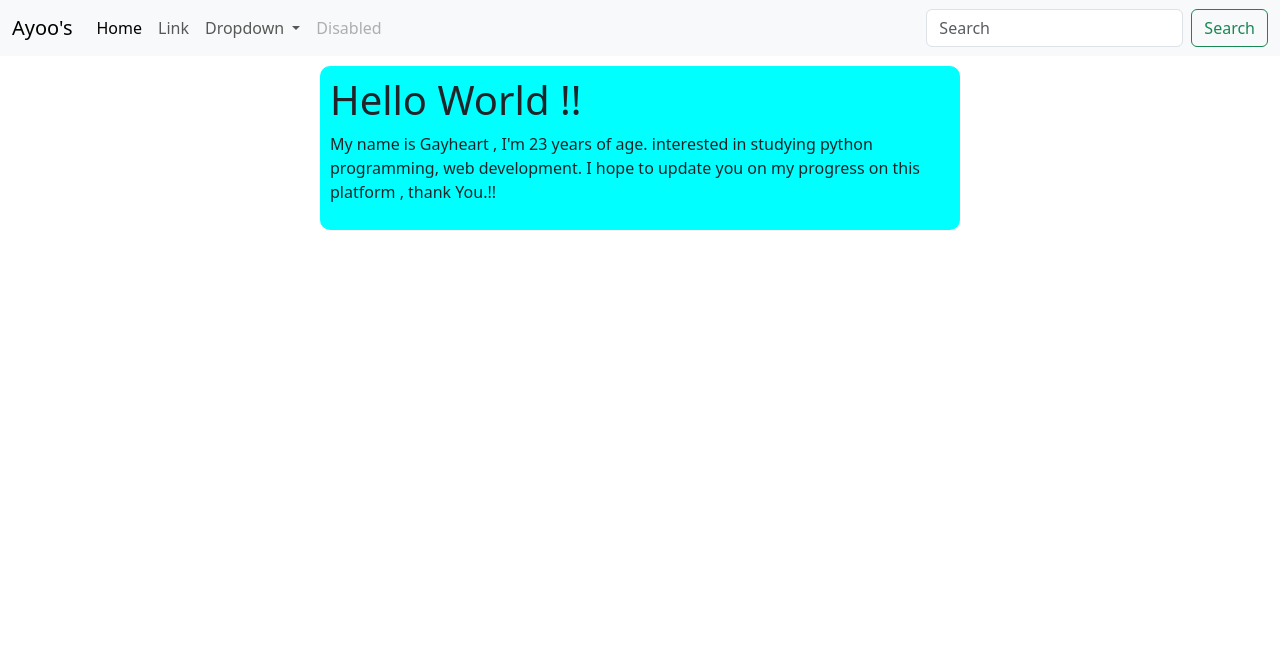
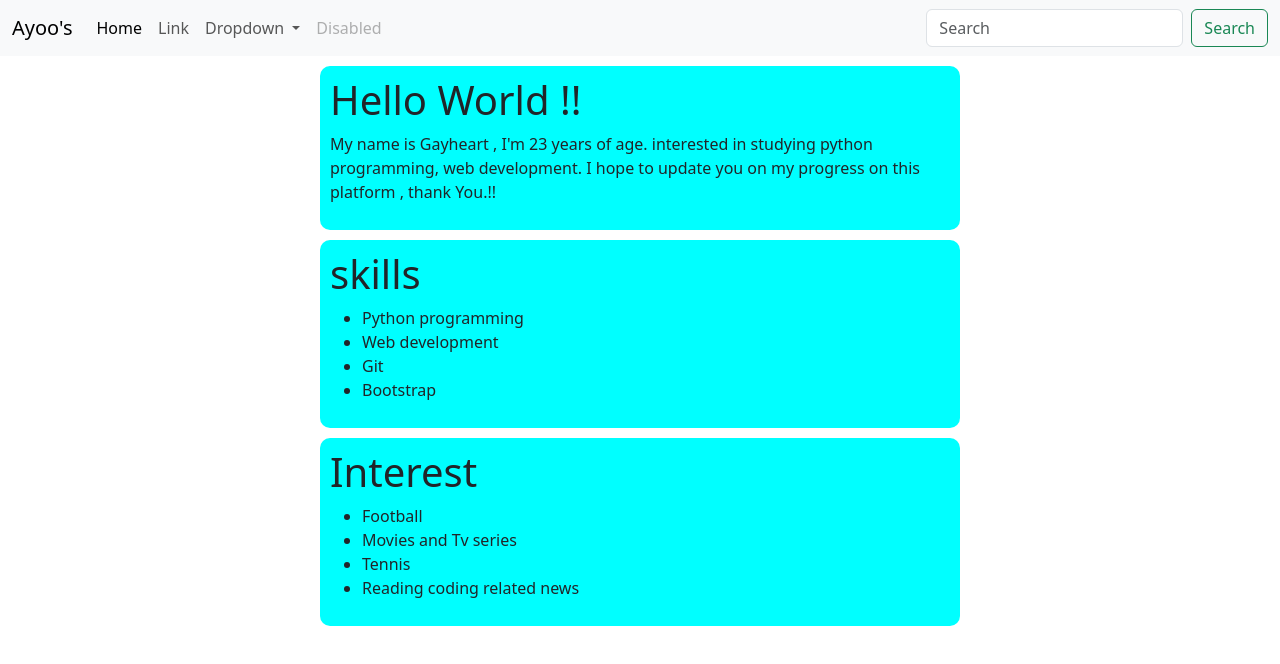
Before and after one commit to Gayheart2506/Bootstrap-Projects, a plain HTML site: page navbar.html in a window 1280 px wide. Drawn offline with nearby package versions, Linux system fonts and the light colour scheme.

Commit message:
added some new div contents

```diff
--- a/navbar.html
+++ b/navbar.html
@@ -57,5 +57,23 @@
             I hope to update you on my progress on this platform , thank You.!!
         </p>
       </div>
+      <div class="content samples">
+        <h1>skills</h1>
+        <ul>
+            <li>Python programming </li>
+            <li>Web development</li>
+            <li>Git</li>
+            <li>Bootstrap</li>
+        </ul>
+      </div>
+      <div class="content sample2">
+        <h1>Interest</h1>
+        <ul>
+            <li>Football</li>
+            <li>Movies and Tv series</li>
+            <li>Tennis</li>
+            <li>Reading coding related news</li>
+        </ul>
+      </div>
 </body>
 </html>
```
